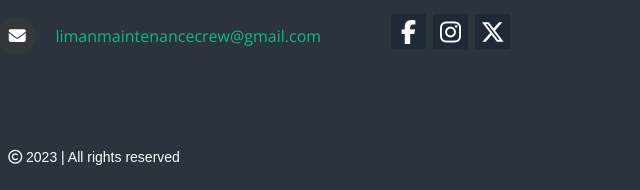
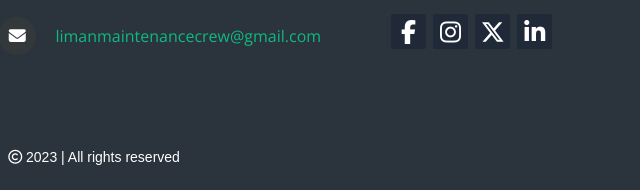
Before and after one commit to Ziraeli/Ziraeli.github.io, a plain HTML site: page index.html in a window 1280 px wide. Shown: the part 2718-2908 px from the top of the page, 546-1186 px from the left. Drawn offline with nearby package versions, Linux system fonts and the light colour scheme.

Commit message:
linkedin added

```diff
--- a/index.html
+++ b/index.html
@@ -309,7 +309,7 @@
                 <a href="https://www.facebook.com/profile.php?id=61553037380097&mibextid=9R9pXO" target="_blank"><i class="fa fa-facebook footer-icons-hover"></i></a>
                 <a href="https://www.instagram.com/maintenancelmc/"><i class="fa fa-instagram footer-icons-hover"></i></a>
                 <a href="https://twitter.com/maintenancelmc"><i class="fa-brands fa-x-twitter footer-icons-hover"></i></a>
-                <!-- <a href="#"><i class="fa fa-linkedin footer-icons-hover"></i></a> -->
+                <a href="https://www.linkedin.com/in/maintenance-lmc-5711632a1/"><i class="fa fa-linkedin footer-icons-hover"></i></a>
 
             </div>
         </div>
```
